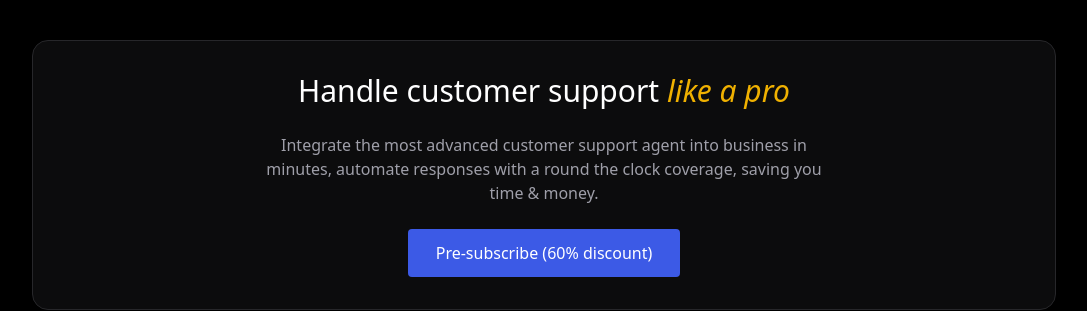
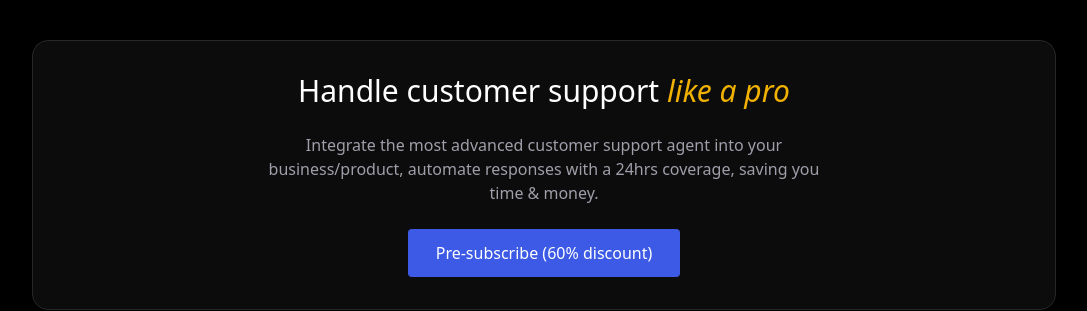
Before and after one commit to Popsabey/tessa-prelauch-webpage, a Next.js app: page / in a window 1280 px wide. Shown: the part 3320-3631 px from the top of the page, without its empty margins (96-1183 px from the left). Built offline with nearby package versions, Linux system fonts and the light colour scheme.

Commit message:
Update LikeAPro.tsx

```diff
--- a/src/components/common/LikeAPro.tsx
+++ b/src/components/common/LikeAPro.tsx
@@ -11,8 +11,8 @@ const LikeAPro = () => {
                     </h2>
 
                     <p className="text-sm md:text-base text-zinc-400 text-center max-w-xl">
-                        Integrate the most advanced customer support agent into business in minutes,
-                        automate responses with a round the clock coverage, saving you time & money.
+                        Integrate the most advanced customer support agent into your business/product,
+                        automate responses with a 24hrs coverage, saving you time & money.
                     </p>
 
                     <Link href={"https://docs.google.com/forms/d/e/1FAIpQLSdNBeitJRZsqzcreqwKVmll6ydZNOjZ0pVJa1M5-f1fgC0VTw/viewform"} className="py-2 z-20 px-6 sm:py-3 sm:px-7 bg-btnBlue rounded-sm text-white text-sm sm:text-base">
```
